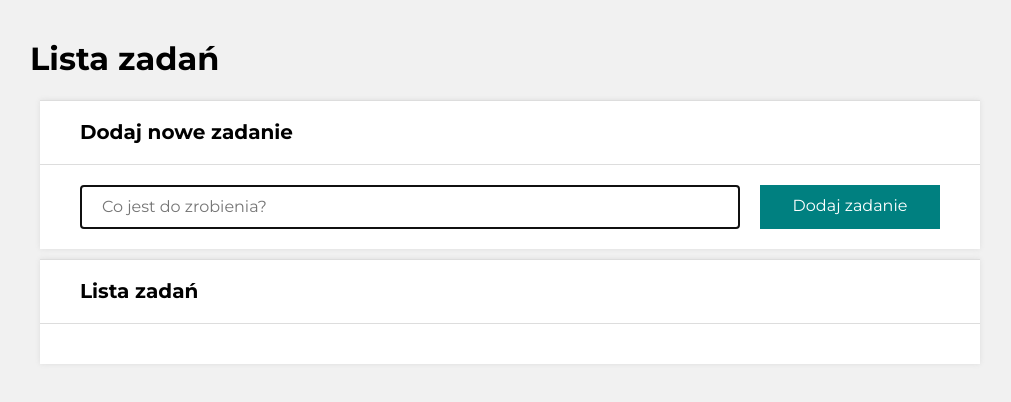
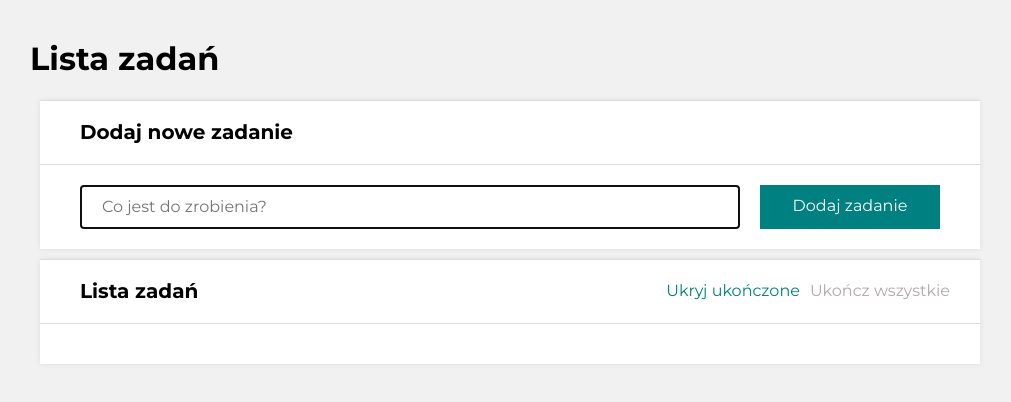
Before and after one commit to DominikaBuczekSzkowron/to-do-list-react, a React (Create React App) app: page / in a window 1280 px wide. Shown: the top 402 px of the page, without its empty margins (130-1141 px from the left). Built offline with nearby package versions, Linux system fonts and the light colour scheme.

Commit message:
create new selectors and change names of payloads

```diff
--- a/src/features/tasks/Buttons/index.js
+++ b/src/features/tasks/Buttons/index.js
@@ -1,20 +1,30 @@
-import { selectTasks, toggleHideDone, setAllDone } from "../taskSlice";
+import {
+  toggleHideDone,
+  setAllDone,
+  selectAreTasksEmpty,
+  selectIsEveryTaskDone,
+  selectHideDone,
+} from "../taskSlice";
 import { Button } from "./styled";
 import { useDispatch, useSelector } from "react-redux";
 
 const Buttons = () => {
-  const { tasks, hideDone } = useSelector(selectTasks);
+  const areTasksEmpty = useSelector(selectAreTasksEmpty);
+  const isEveryTaskDone = useSelector(selectIsEveryTaskDone);
+  const hideDone = useSelector(selectHideDone);
+
   const dispatch = useDispatch();
+
   return (
     <div>
-      {tasks.length > 0 && (
+      {!areTasksEmpty > 0 && (
         <>
           <Button onClick={() => dispatch(toggleHideDone())}>
             {hideDone ? "Pokaż" : "Ukryj"} ukończone
           </Button>
           <Button
             onClick={() => dispatch(setAllDone())}
-            disabled={tasks.every(({ done }) => done)}
+            disabled={isEveryTaskDone}
           >
             Ukończ wszystkie
           </Button>
--- a/src/features/tasks/TaskList/index.js
+++ b/src/features/tasks/TaskList/index.js
@@ -1,9 +1,16 @@
 import { useDispatch, useSelector } from "react-redux";
-import { selectTasks, toggleTaskDone, removeTask } from "../taskSlice";
+import {
+  selectTasks,
+  toggleTaskDone,
+  removeTask,
+  selectHideDone,
+} from "../taskSlice";
 import { List, Item, Content, ButtonDone, ButtonRemove } from "./styled";
 
 const TaskList = () => {
-  const { tasks, hideDone } = useSelector(selectTasks);
+  const tasks = useSelector(selectTasks);
+  const hideDone = useSelector(selectHideDone);
+
   const dispatch = useDispatch();
 
   return (
--- a/src/features/tasks/Tasks.js
+++ b/src/features/tasks/Tasks.js
@@ -1,4 +1,3 @@
-import { useSelector } from "react-redux/es/hooks/useSelector";
 import Form from "./Form";
 import TaskList from "./TaskList";
 import Buttons from "./Buttons";
@@ -6,15 +5,11 @@ import Section from "../../common/Section";
 import Header from "../../common/Header";
 import Container from "../../common/Container";
 
-import { selectTasks } from "./taskSlice";
-
 function Tasks() {
-  const { tasks } = useSelector(selectTasks);
-
   return (
     <Container className="container">
       <Header title="Lista zadań" />
-      <Section title="Dodaj nowe zadanie" body={<Form tasks={tasks} />} />
+      <Section title="Dodaj nowe zadanie" body={<Form />} />
 
       <Section
         title="Lista zadań"
--- a/src/features/tasks/taskSlice.js
+++ b/src/features/tasks/taskSlice.js
@@ -7,16 +7,16 @@ const taskSlice = createSlice({
     hideDone: false,
   },
   reducers: {
-    addTask: ({ tasks }, { payload }) => {
-      tasks.push(payload);
+    addTask: ({ tasks }, { payload: task }) => {
+      tasks.push(task);
     },
 
     toggleHideDone: (state) => {
       state.hideDone = !state.hideDone;
     },
 
-    toggleTaskDone: ({ tasks }, { payload }) => {
-      const index = tasks.findIndex(({ id }) => id === payload);
+    toggleTaskDone: ({ tasks }, { payload: taskId }) => {
+      const index = tasks.findIndex(({ id }) => id === taskId);
       tasks[index].done = !tasks[index].done;
     },
 
@@ -26,8 +26,8 @@ const taskSlice = createSlice({
       }
     },
 
-    removeTask: ({ tasks }, { payload }) => {
-      const index = tasks.findIndex(({ id }) => id === payload);
+    removeTask: ({ tasks }, { payload: taskId }) => {
+      const index = tasks.findIndex(({ id }) => id === taskId);
       tasks.splice(index, 1);
     },
   },
@@ -40,5 +40,13 @@ export const {
   setAllDone,
   removeTask,
 } = taskSlice.actions;
-export const selectTasks = (state) => state.tasks;
+
+export const selectTasksState = (state) => state.tasks;
+
+export const selectTasks = (state) => selectTasksState(state).tasks;
+export const selectHideDone = (state) => selectTasksState(state).hideDone;
+export const selectAreTasksEmpty = (state) => selectTasks(state).lenght === 0;
+export const selectIsEveryTaskDone = (state) =>
+  selectTasks(state).every(({ done }) => done);
+
 export default taskSlice.reducer;
```
